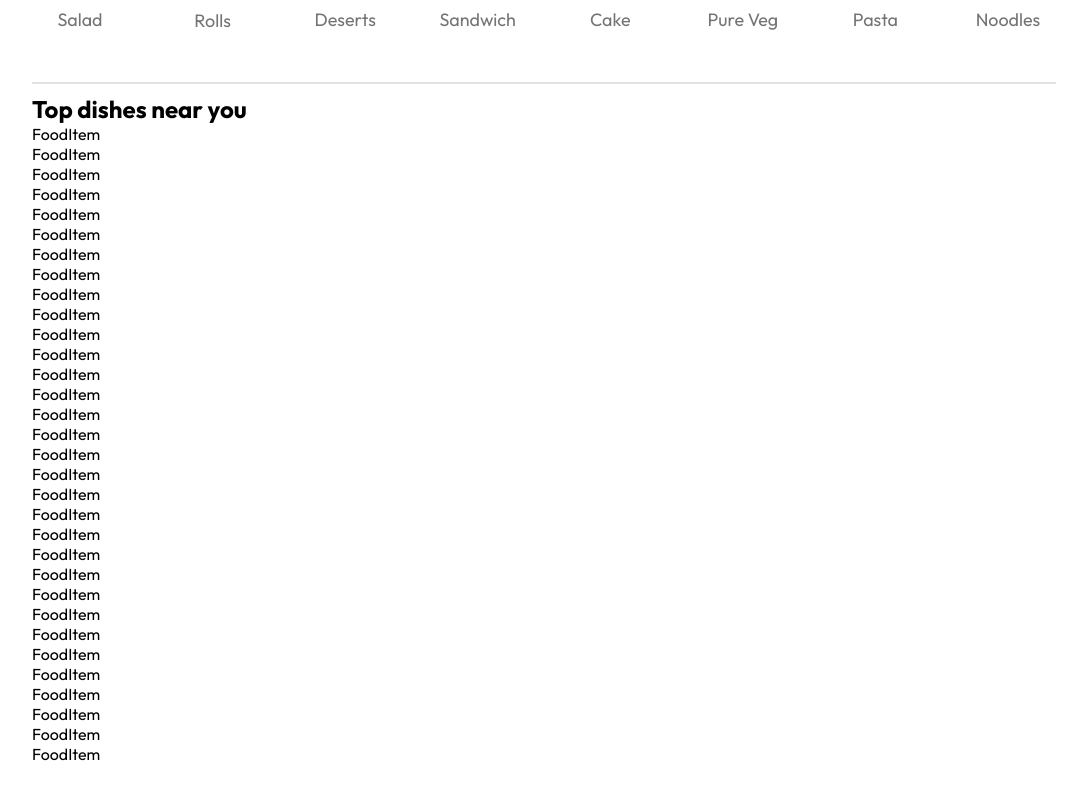
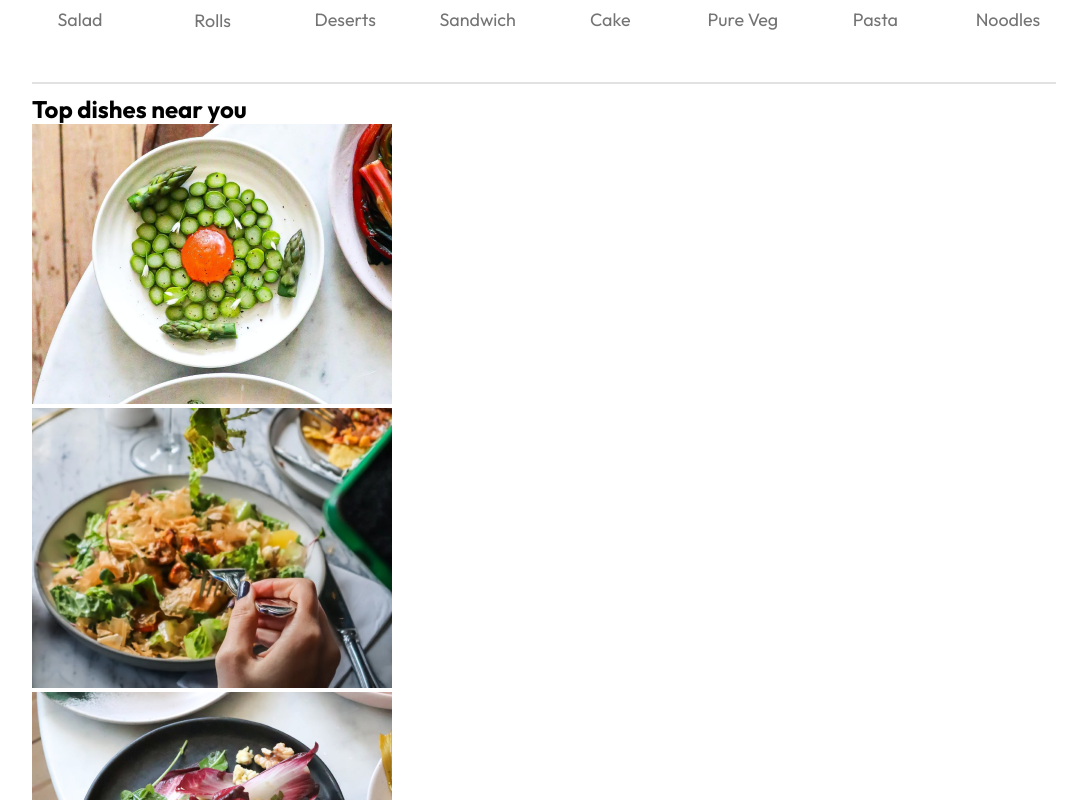
Before and after one commit to UdayChaudhary1/food-delivery-app, a React (Vite) app in the folder frontend/: page / in a window 1280 px wide. Shown: the part 820-1620 px from the top of the page, without its empty margins (96-1167 px from the left). Before the commit the page ends 1584 px from the top, so only its background shows below. Built offline with nearby package versions, Linux system fonts and the light colour scheme.

Commit message:
Add food item image

```diff
--- a/frontend/src/components/FoodItem/FoodItem.jsx
+++ b/frontend/src/components/FoodItem/FoodItem.jsx
@@ -2,7 +2,11 @@ import './FoodItem.css'
 
 const FoodItem = ({id, name , price, description, image}) => {
   return (
-    <div>FoodItem</div>
+    <div className='food-item'>
+      <div className='food-item-img-container'>
+        <img className='food-item-image' src={image} alt="" />
+      </div>
+    </div>
   )
 }
 export default FoodItem
```
